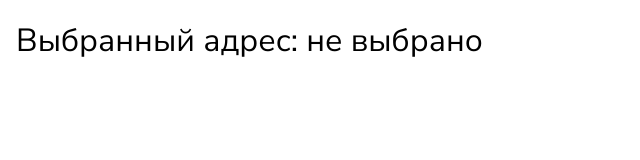
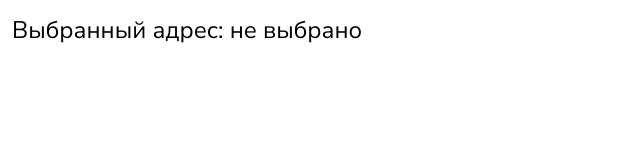
Before and after one commit to udrepo/yandex_point, a plain HTML site: page index.html in a window 1280 px wide. Shown: the whole page, without its empty margins (0-640 px from the left). Drawn offline with Linux system fonts and the light colour scheme.

Commit message:
Update index.html

```diff
--- a/index.html
+++ b/index.html
@@ -2,7 +2,8 @@
 
 <head>
     <title>Определение адреса клика на карте с помощью обратного геокодирования</title>
-    <meta http-equiv="Content-Type" content="text/html; charset=utf-8" />
+    <meta charset="UTF-8" />
+    <meta name="viewport" content="width=device-width, initial-scale=1.0" />
     <!--
         Укажите свой API-ключ. Тестовый ключ НЕ БУДЕТ работать на других сайтах.
         Получить ключ можно в Кабинете разработчика: https://developer.tech.yandex.ru/keys/
@@ -27,7 +28,7 @@
         #header {
             margin: 0.6em 0;
             padding-left: 0.5em;
-            font-size: 2em;
+            font-size: 1.5em;
         }
     </style>
 </head>
```
